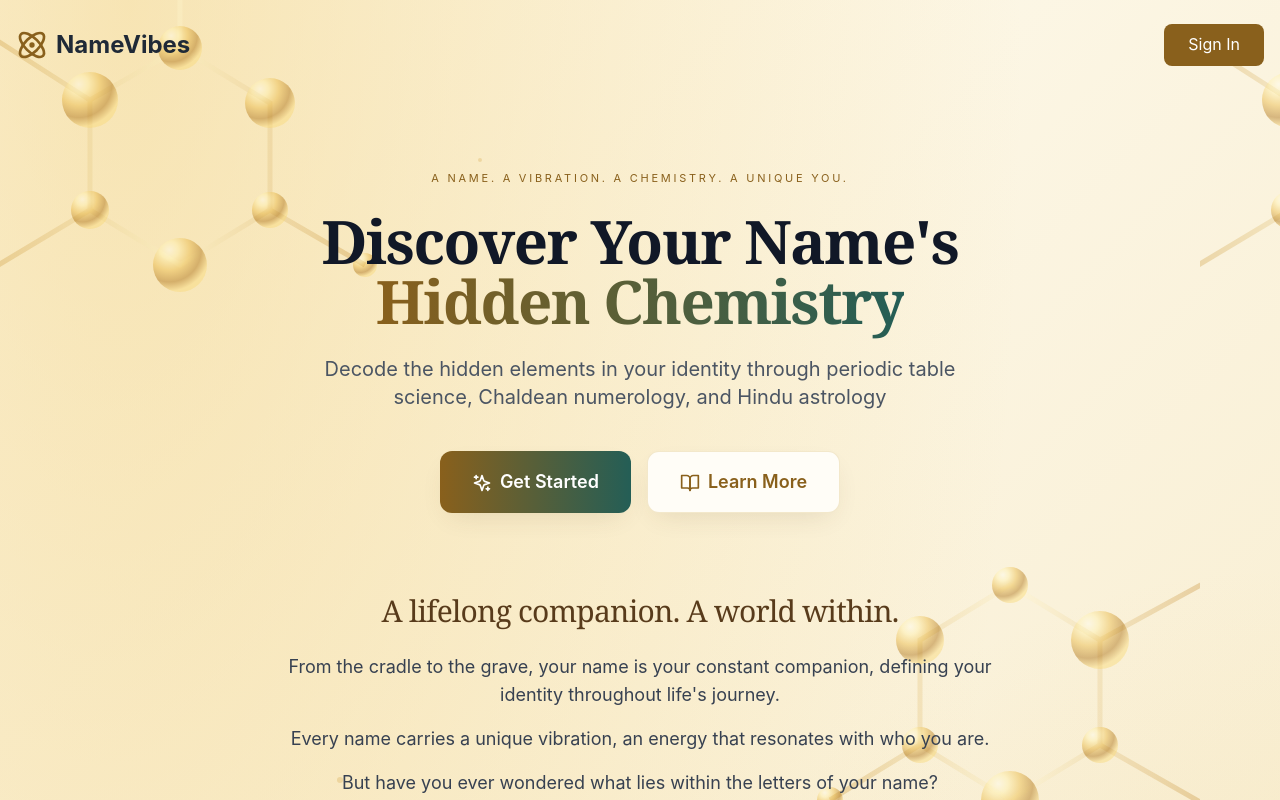
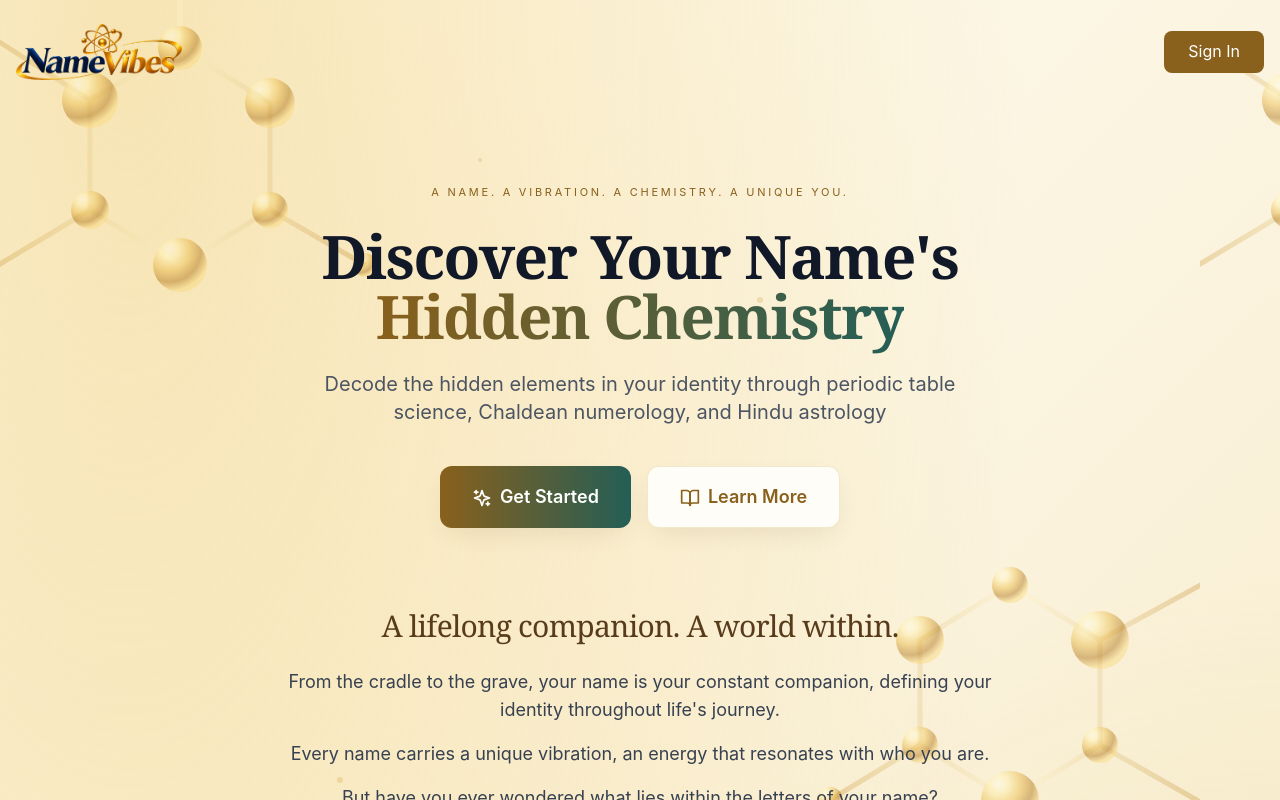
Before and after one commit to namevibeslife/namevibes, a React (Vite) app: page / in a window 1280 px wide. Shown: the top 800 px of the page. Built offline with nearby package versions, Linux system fonts and the light colour scheme; no server answers.

Commit message:
Update LandingPage.jsx

```diff
--- a/src/pages/LandingPage.jsx
+++ b/src/pages/LandingPage.jsx
@@ -2,6 +2,7 @@ import React from 'react';
 import { useNavigate } from 'react-router-dom';
 import { Sparkles, Atom, BookOpen } from 'lucide-react';
 import { useAuthStore } from '../store/authStore';
+import Logo from '../components/Logo';
 
 export default function LandingPage() {
   const navigate = useNavigate();
@@ -11,9 +12,8 @@ export default function LandingPage() {
     <div className="min-h-screen site-background">
       {/* Header */}
       <header className="container mx-auto px-4 py-6 flex justify-between items-center">
-        <div className="flex items-center gap-2">
-          <Atom className="w-8 h-8 text-brand-600" />
-          <span className="text-2xl font-bold text-gray-800">NameVibes</span>
+        <div className="flex items-center">
+          <Logo className="h-12 sm:h-14 w-auto" />
         </div>
         {loading ? (
           <div className="h-10 w-28" aria-hidden="true" />
```
